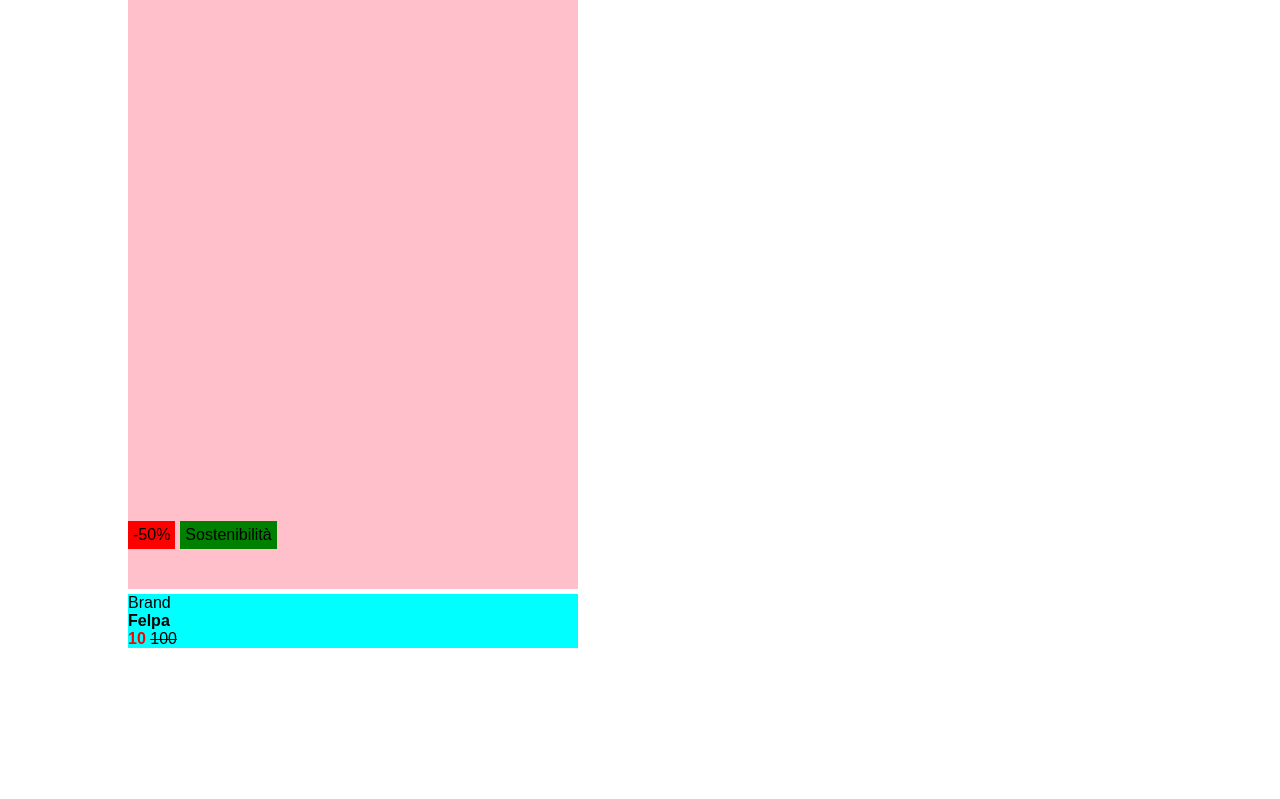
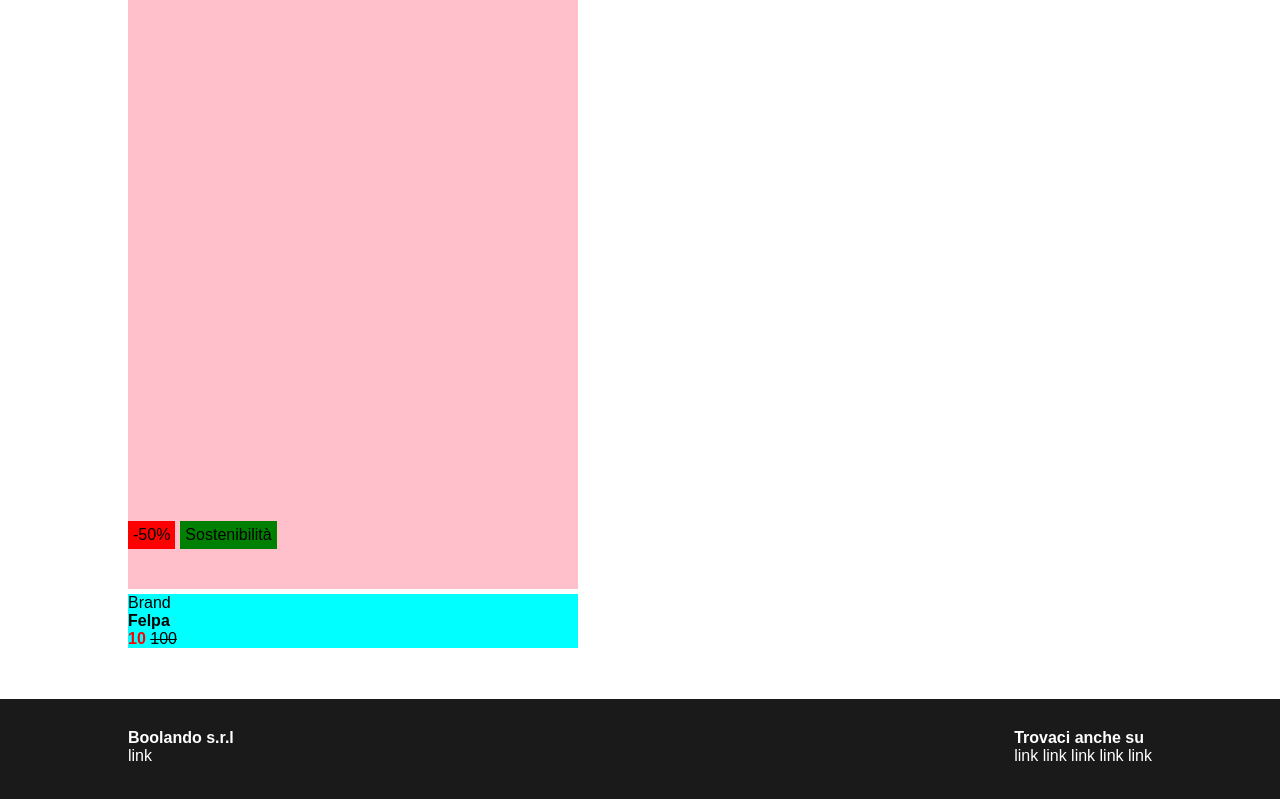
Before and after one commit to mendozagianfranco/html-css-boolando, a plain HTML site: page index.html in a window 1280 px wide. Shown: the part 2396-3195 px from the top of the page. Before the commit the page ends 3095 px from the top, so only its background shows below. Drawn offline with Linux system fonts and the light colour scheme.

Commit message:
feat: debug footer

```diff
--- a/css/style.css
+++ b/css/style.css
@@ -37,6 +37,10 @@
 
 .debug .heart {
     background-color: #fff;
+}
+
+.debug footer {
+    height: 110px;
 }
 
 /**** UTILITIES ****/
@@ -121,3 +125,16 @@ main .card .card-top .status {
     bottom: 40px;
     left: 0;
 }
+
+/**** FOOTER ****/
+
+footer {
+    background: #1a1a1a;
+    color: #fff;
+    padding: 30px 0;
+}
+
+footer .container {
+    display: flex;
+    justify-content: space-between;
+}
--- a/index.html
+++ b/index.html
@@ -237,7 +237,18 @@
 
         <!-- Footer -->
         <footer>
-            <div class="container"></div>
+            <div class="container">
+                <div class="information">
+                    <div class="name-company">
+                        <strong>Boolando s.r.l</strong>
+                    </div>
+                    <div class="links-footer">link</div>
+                </div>
+                <div class="links-footer">
+                    <div class="text"><strong>Trovaci anche su</strong></div>
+                    <div class="links-social">link link link link link</div>
+                </div>
+            </div>
         </footer>
         <!-- /Footer -->
     </body>
```
